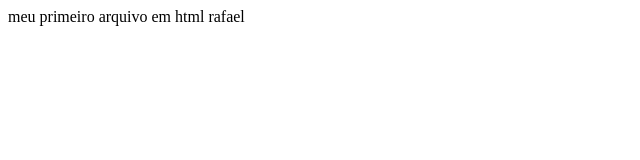
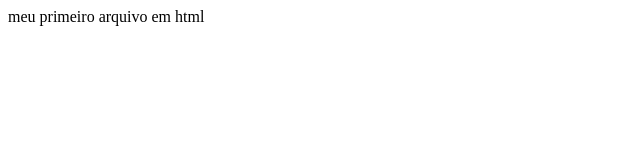
Before and after one commit to ProfessorRafaelAssumpcao/ProfessorRafaelAssumpcao, a plain HTML site: page index.html in a window 1280 px wide. Shown: the full height of the page, 0-640 px from the left. Drawn offline with Linux system fonts and the light colour scheme.

Commit message:
Update index.html

```diff
--- a/index.html
+++ b/index.html
@@ -1,6 +1,3 @@
 <html>
-<hl>meu primeiro arquivo em html
-rafael
-</hl>
-
+<hl>meu primeiro arquivo em html</hl>
 </html>
```
